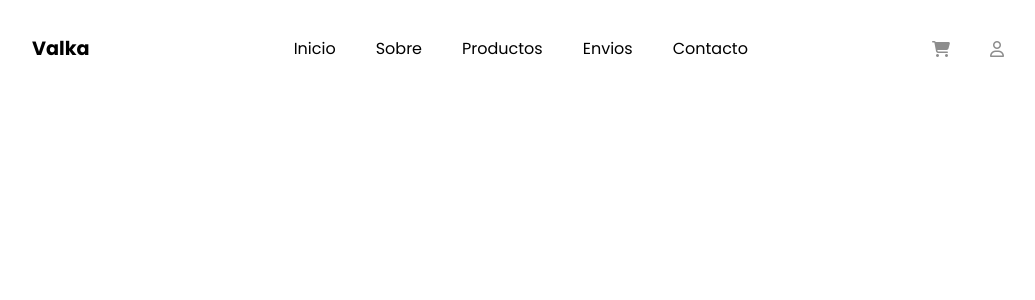
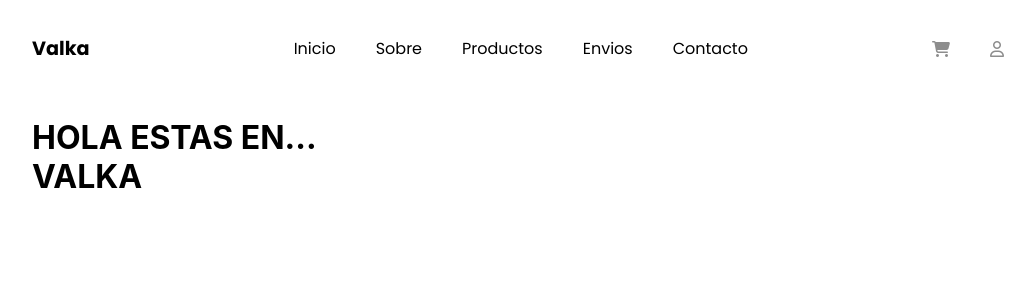
Before and after one commit to Pekita18/React-JS, a React (Create React App) app: page / in a window 1280 px wide. Shown: the top 300 px of the page, without its empty margins (112-1147 px from the left). Built offline with nearby package versions, Linux system fonts and the light colour scheme; the HTML template or start-up script is replaced by a standard one.

Commit message:
Desafio 3

```diff
--- a/src/App.js
+++ b/src/App.js
@@ -1,10 +1,15 @@
 import React from "react";
 import NavBar from "./components/NavBar";
+import ItenListContainer from "./components/ItemListContainer";
 
 function App() {
+
+  const titulo = "HOLA ESTAS EN... VALKA"
+
   return (
     <div style={style.container}>
       <NavBar />
+      <ItenListContainer greeting = {titulo} />
     </div>
   );
 };
--- /dev/null
+++ b/src/components/CartWidget.js
@@ -0,0 +1,20 @@
+import React from "react";
+
+const CartWidget = () => {
+    return(
+        <i class="fa-solid fa-cart-shopping" style={style.icons}></i>
+    );
+};
+
+const style = {
+
+    icons: {
+        margin: '0px 20px',
+        color: 'rgb(141, 141, 141)',
+        cursor: 'pointer'
+    }
+
+};
+
+
+export default CartWidget;
--- /dev/null
+++ b/src/components/ItemListContainer.js
@@ -0,0 +1,17 @@
+import React from "react";
+
+const ItenListContainer = (prop) => {
+    return(
+        <>
+            <h1 style={style.h1}>{prop.greeting}</h1>
+        </>
+    )
+}
+
+const style = {
+    h1: {
+        gridColumn: '2 / 5'
+    }
+}
+
+export default ItenListContainer;
--- a/src/components/NavBar.js
+++ b/src/components/NavBar.js
@@ -1,4 +1,5 @@
 import React from "react";
+import CartWidget from "./CartWidget";
 
 const NavBar = () => {
     return (
@@ -16,7 +17,7 @@ const NavBar = () => {
                 </ul>
             </div>
             <div>
-                <i class="fa-solid fa-cart-shopping" style={style.icons}></i>
+                <CartWidget />
                 <i class="fa-regular fa-user" style={style.icons}></i>
             </div>
         </header>
```
